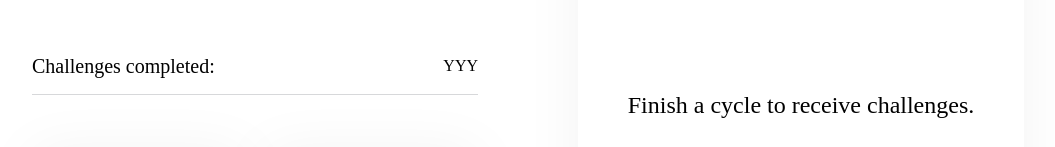
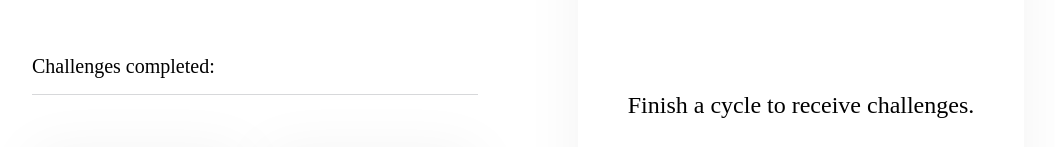
Before and after one commit to KenjiNishi/fe-nextjs-pomodoro-timer, a Next.js app: page / in a window 1280 px wide. Shown: the part 284-431 px from the top of the page, without its empty margins (112-1167 px from the left). Built offline with nearby package versions, Linux system fonts and the light colour scheme.

Commit message:
context on completedChallenges component

```diff
--- a/src/components/CompletedChallenges.tsx
+++ b/src/components/CompletedChallenges.tsx
@@ -1,10 +1,14 @@
 import styles from '../styles/components/CompletedChallenges.module.css'
+import {useContext} from 'react';
+import { ChallengesContext } from '../contexts/ChallengesContext';
 
 export function CompletedChallenges(){
+    const {challengesCompleted} = useContext(ChallengesContext);
+
     return(
         <div className={styles.completedChallengesContainer}>
             <span>Challenges completed: </span>
-            <span>YYY</span>
+            <span>{challengesCompleted}</span>
         </div>
     );
 }
```
